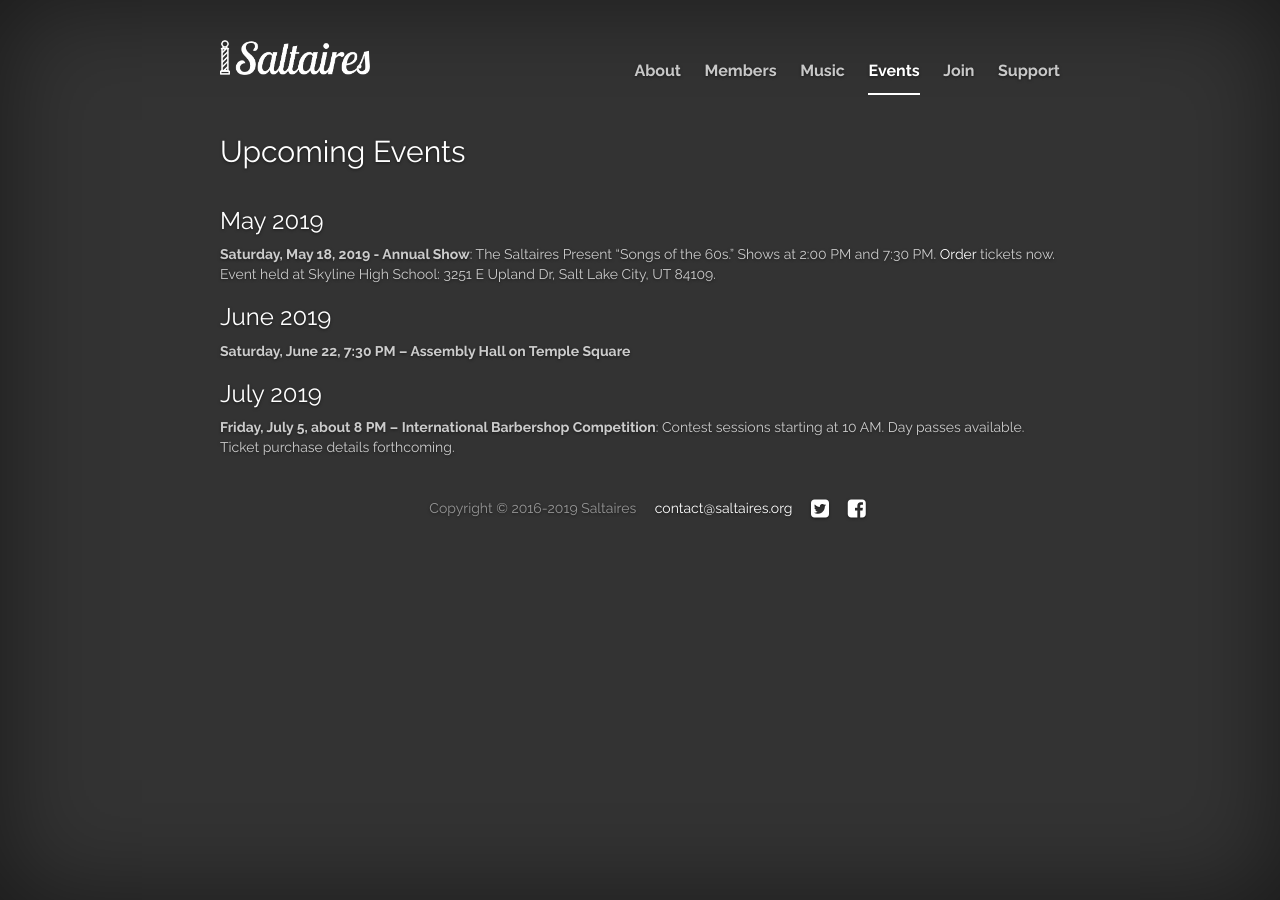
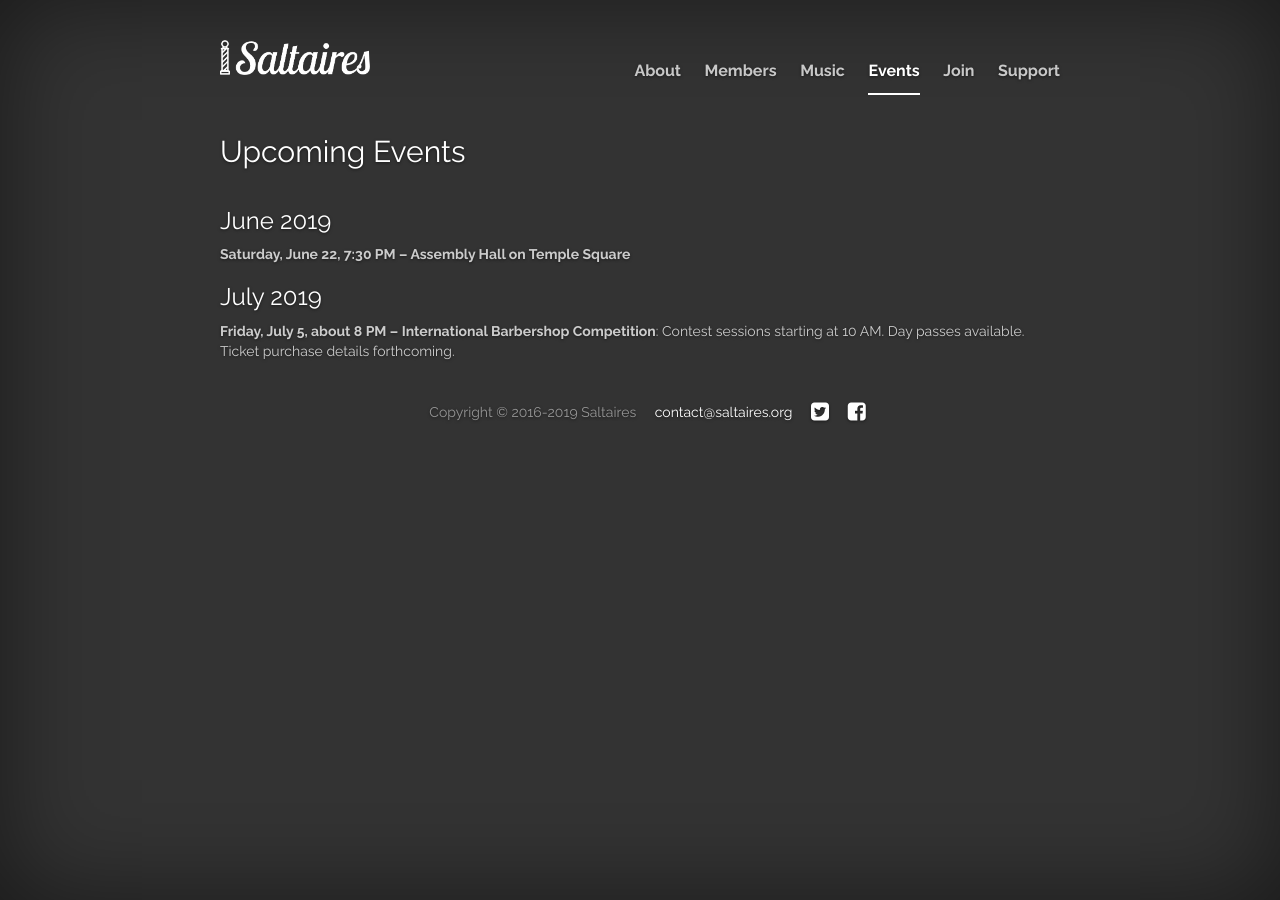
Before and after one commit to cayblood/saltaires, a Jekyll site: the page built from jekyll-site/events.md, in a window 1280 px wide. Built offline with Jekyll 4.4.1, drawn with Linux system fonts in a browser that asks for light colours; nearby versions of some CDN libraries; library files that are not in the unit come from our copies.

Commit message:
Remove past event links

```diff
--- a/jekyll-site/events.md
+++ b/jekyll-site/events.md
@@ -5,13 +5,6 @@ permalink: /events/
 ---
 
 <h2 class="top">Upcoming Events</h2>
-
-### May 2019
-
-**Saturday, May 18, 2019 - Annual Show**: The Saltaires Present "Songs of the 60s."
-Shows at 2:00 PM and 7:30 PM.
-<a href="https://saltaires2019.brownpapertickets.com/">Order</a> tickets now.
-Event held at Skyline High School: 3251 E Upland Dr, Salt Lake City, UT 84109.
 
 ### June 2019
 
--- a/jekyll-site/index.html
+++ b/jekyll-site/index.html
@@ -6,7 +6,9 @@ layout: home
 <div class="home-news"><a href="/valentines/">Order</a> your Singing Valentine now!</div>
 -->
 
+<!--
 <div class="home-news"><a href="https://saltaires2019.brownpapertickets.com/">Order</a> tickets to our spring show on May 18th!</div>
+-->
 
 <!--
 <div class="home-news"><a href="https://goo.gl/C5ZVoU">Register</a> for our guest month now!</div>
```
Also changed, not shown: jekyll-site/images/favicon.ico (added).
